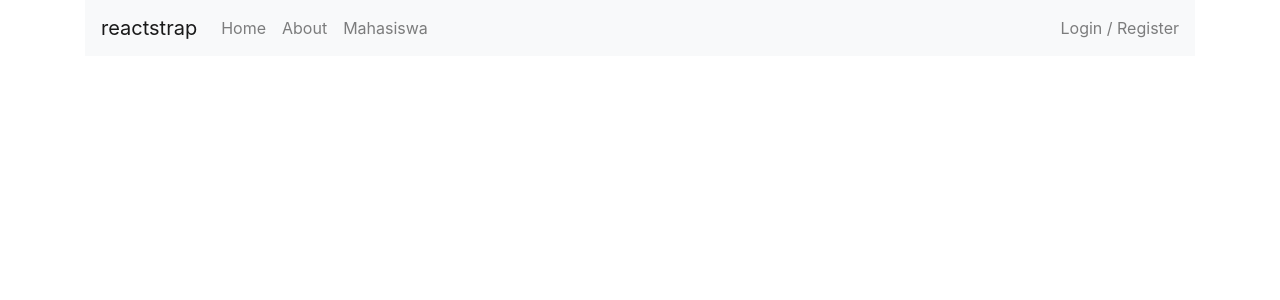
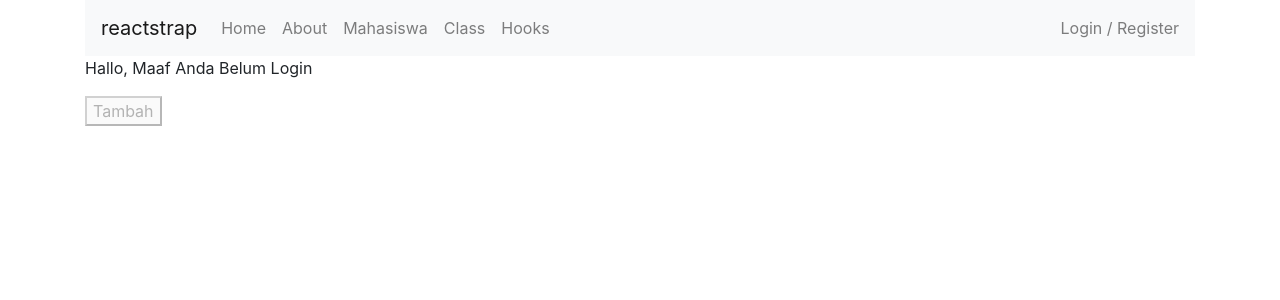
Before and after one commit to densuz/reactJs, a React (Create React App) app: page /Hooks in a window 1280 px wide. Shown: the top 300 px of the page. Built offline with nearby package versions, Linux system fonts and the light colour scheme.

Commit message:
#16 Implementasi Hooks & Usestate

```diff
--- a/package.json
+++ b/package.json
@@ -14,7 +14,8 @@
     "react-dom": "^16.13.1",
     "react-router-dom": "^5.2.0",
     "react-scripts": "3.4.1",
-    "reactstrap": "^8.5.0"
+    "reactstrap": "^8.5.0",
+    "rfc-react-scripts": "^0.1.2"
   },
   "scripts": {
     "start": "react-scripts start",
--- a/src/App.js
+++ b/src/App.js
@@ -14,6 +14,8 @@ import AboutComp from './Component/Fungsional/AboutComp';
 import ListComp from './Component/Class/ListComp';
 import TambahComp from './Component/Fungsional/TambahComp';
 import EditComp from './Component/Fungsional/EditComp';
+import KelasComp from './Component/Hooks/Class/KelasComp';
+import HooksComp from './Component/Hooks/Functional/HooksComp';
 //import CardComp from './Component/Fungsional/CardComp';
 //import DetailComp from './Component/Fungsional/DetailComp';
 
@@ -29,6 +31,9 @@ function App() {
         <Route exact path="/mahasiswa" component={ListComp} />
         <Route exact path="/mahasiswa/tambah" component={TambahComp} />
         <Route exact path="/mahasiswa/edit" component={EditComp} />
+        <Route exact path="/kelas" component={KelasComp} />
+        <Route exact path="/Hooks" component={HooksComp} />
+
         {/* <Route exact path="/detail/:id" component={DetailComp}/> */}
       </Switch>
 
--- a/src/Component/Fungsional/NavbarComp.jsx
+++ b/src/Component/Fungsional/NavbarComp.jsx
@@ -34,6 +34,12 @@ const NavbarComp = (props) => {
                         <NavItem>
                             <NavLink href="/mahasiswa">Mahasiswa</NavLink>
                         </NavItem>
+                        <NavItem>
+                            <NavLink href="/kelas">Class</NavLink>
+                        </NavItem>
+                        <NavItem>
+                            <NavLink href="/Hooks">Hooks</NavLink>
+                        </NavItem>
                     </Nav>
                     <NavbarText>Login / Register </NavbarText>
                 </Collapse>
--- /dev/null
+++ b/src/Component/Hooks/Class/KelasComp.jsx
@@ -0,0 +1,28 @@
+import React, { PureComponent } from 'react';
+
+class KelasComp extends PureComponent {
+    constructor(props) {
+        super(props)
+
+        this.state = {
+            jumlah: 0
+
+        }
+    }
+
+    tambahProduk = () => {
+        this.setState({
+            jumlah: this.state.jumlah + 1
+        })
+    }
+    render() {
+        return (
+        <div>
+            <h1>{this.state.jumlah}</h1>
+            <button onClick={this.tambahProduk}>Tambah tambahProduk</button>
+        </div>
+        );
+    }
+}
+
+export default KelasComp;
--- /dev/null
+++ b/src/Component/Hooks/Functional/HooksComp.jsx
@@ -0,0 +1,33 @@
+import React, { useState } from 'react';
+import TampilComp from './TampilComp';
+import { Container } from 'reactstrap';
+
+function HooksComp() {
+    const [jumlah, tambahJumlah] = useState(0);
+
+    //login
+    const [dataLogin, setDataLogin] = useState({ username: 'deni', token: '123a', isLogin: false });
+
+    let tampil;
+
+    if (dataLogin.isLogin) {
+        tampil = <TampilComp
+            username={dataLogin.username}
+            fungsi={tambahJumlah.bind(this)}
+            jumlah={jumlah} />;
+    } else {
+        tampil = <TampilComp
+            username="Maaf Anda Belum Login"
+            disabled={true} />;
+    }
+
+    return (
+        <div>
+            <Container>
+                {tampil}
+            </Container>
+        </div>
+    )
+}
+
+export default HooksComp;
--- /dev/null
+++ b/src/Component/Hooks/Functional/TampilComp.jsx
@@ -0,0 +1,14 @@
+import React from 'react';
+
+function TampilComp(props) {
+    return (
+        <div>
+        <p>Hallo, {props.username}</p>
+        <h1>{props.jumlah}</h1>
+        <button onClick={()=>props.fungsi(props.jumlah+1)} disabled={props.disabled}>Tambah </button>
+        </div>
+    )
+
+}
+
+export default TampilComp;
```
Also changed, not shown: 1 other file (tests, documents, lock files or other folders).
